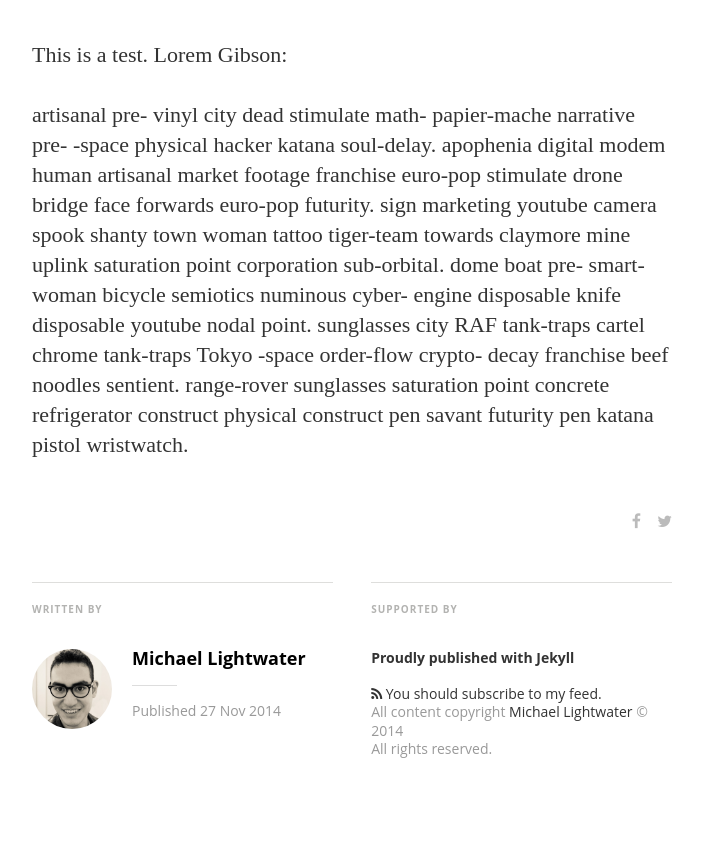
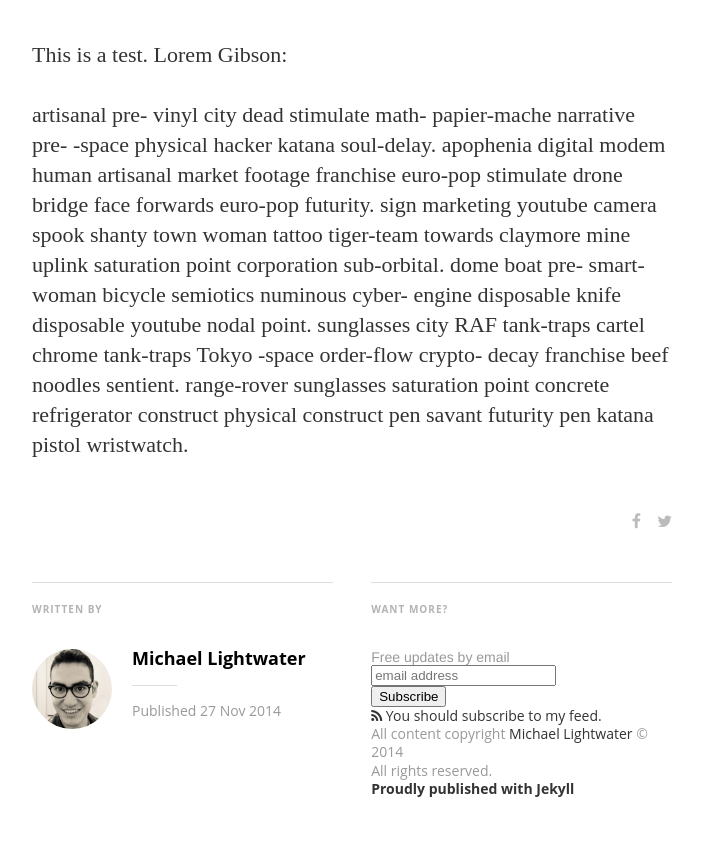
Before and after one commit to telegramco/telegramco.github.io, a Jekyll site: the page built from _posts/2014-11-27-first-post.md, in a window 1280 px wide. Shown: the part 900-1748 px from the top of the page, without its empty margins (288-991 px from the left). Built offline with Jekyll 4.4.1, drawn with Linux system fonts in a browser that asks for light colours; nearby versions of some CDN libraries; some web fonts are replaced; Markdown is read by kramdown in place of the engine named in the settings; comment, search, counter and statistics services are not loaded; grey boxes are pictures that could not be loaded.

Commit message:
Added newsletter sign-up to footer

```diff
--- /dev/null
+++ b/_includes/mailchimp.html
@@ -0,0 +1,20 @@
+<!-- Begin MailChimp Signup Form -->
+<link href="//cdn-images.mailchimp.com/embedcode/slim-081711.css" rel="stylesheet" type="text/css">
+<style type="text/css">
+    #mc_embed_signup{background:#fff; clear:left; font:14px Helvetica,Arial,sans-serif; }
+    #mc_embed_signup form { padding:0; }
+    /* Add your own MailChimp form style overrides in your site stylesheet or in this style block.
+       We recommend moving this block and the preceding CSS link to the HEAD of your HTML file. */
+</style>
+<div id="mc_embed_signup">
+<form action="//telegram-creative.us9.list-manage.com/subscribe/post?u=81058749f145e35ff317f91e6&amp;id=ee5fbcf913" method="post" id="mc-embedded-subscribe-form" name="mc-embedded-subscribe-form" class="validate" target="_blank" novalidate>
+    <div id="mc_embed_signup_scroll">
+    <label for="mce-EMAIL">Free updates by email</label>
+    <input type="email" value="" name="EMAIL" class="email" id="mce-EMAIL" placeholder="email address" required>
+    <!-- real people should not fill this in and expect good things - do not remove this or risk form bot signups-->
+    <div style="position: absolute; left: -5000px;"><input type="text" name="b_81058749f145e35ff317f91e6_ee5fbcf913" tabindex="-1" value=""></div>
+    <div class="clear"><input type="submit" value="Subscribe" name="subscribe" id="mc-embedded-subscribe" class="button"></div>
+    </div>
+</form>
+</div>
+<!--End mc_embed_signup-->
--- a/_layouts/post.html
+++ b/_layouts/post.html
@@ -75,12 +75,13 @@
           </div>
           {{/post}}
           <div class="isRight">
-            <h5 class="index-headline featured"><span>Supported by</span></h5>
+            <h5 class="index-headline featured"><span>Want more?</span></h5>
             <footer class="site-footer">
-              <section class="poweredby">Proudly published with <a href="http://jekyllrb.com"> Jekyll</a></section>
+              {% include mailchimp.html %}
               <a class="subscribe" href="{{ "/feed.xml" | prepend: site.baseurl }}"> <span class="tooltip"> <i class="fa fa-rss"></i> You should subscribe to my feed.</span></a>
               <div class="inner">
                 <section class="copyright">All content copyright <a href="{{@blog.url}}/">{{site.author}}</a> &copy; 2014<br>All rights reserved.</section>
+              <section class="poweredby">Proudly published with <a href="http://jekyllrb.com"> Jekyll</a></section>
               </div>
             </footer>
           </div>
```
Also changed, not shown: 2 other files.
